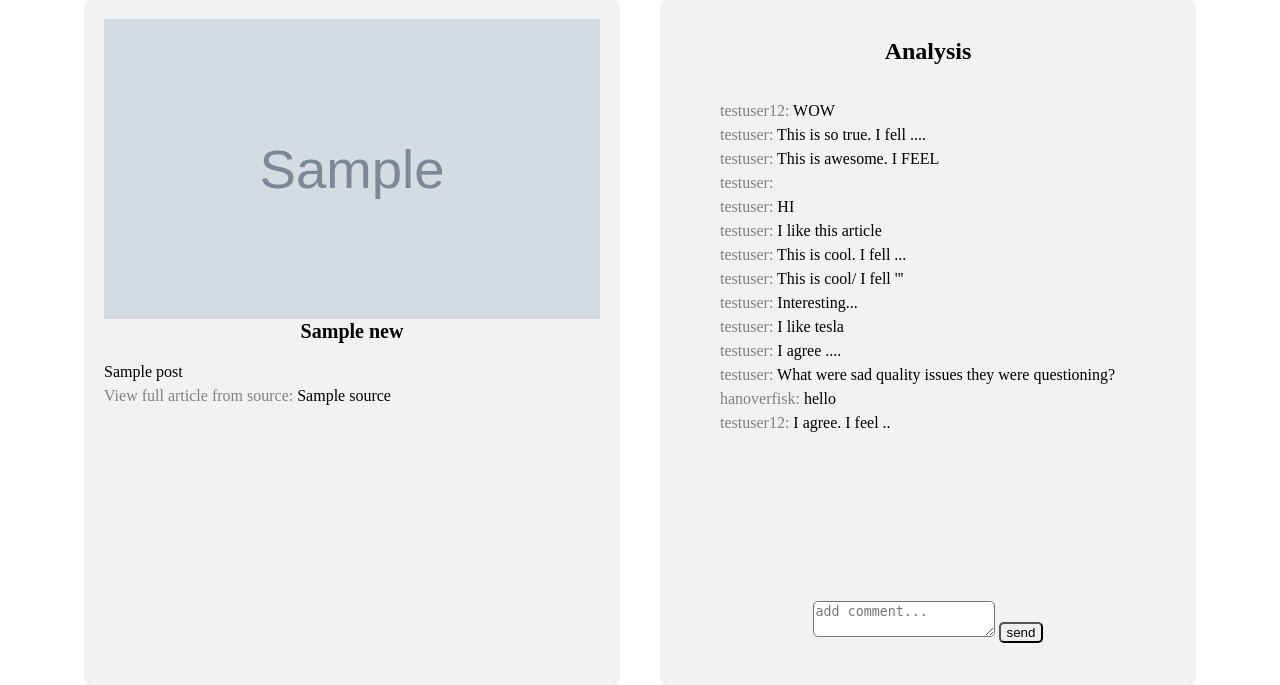
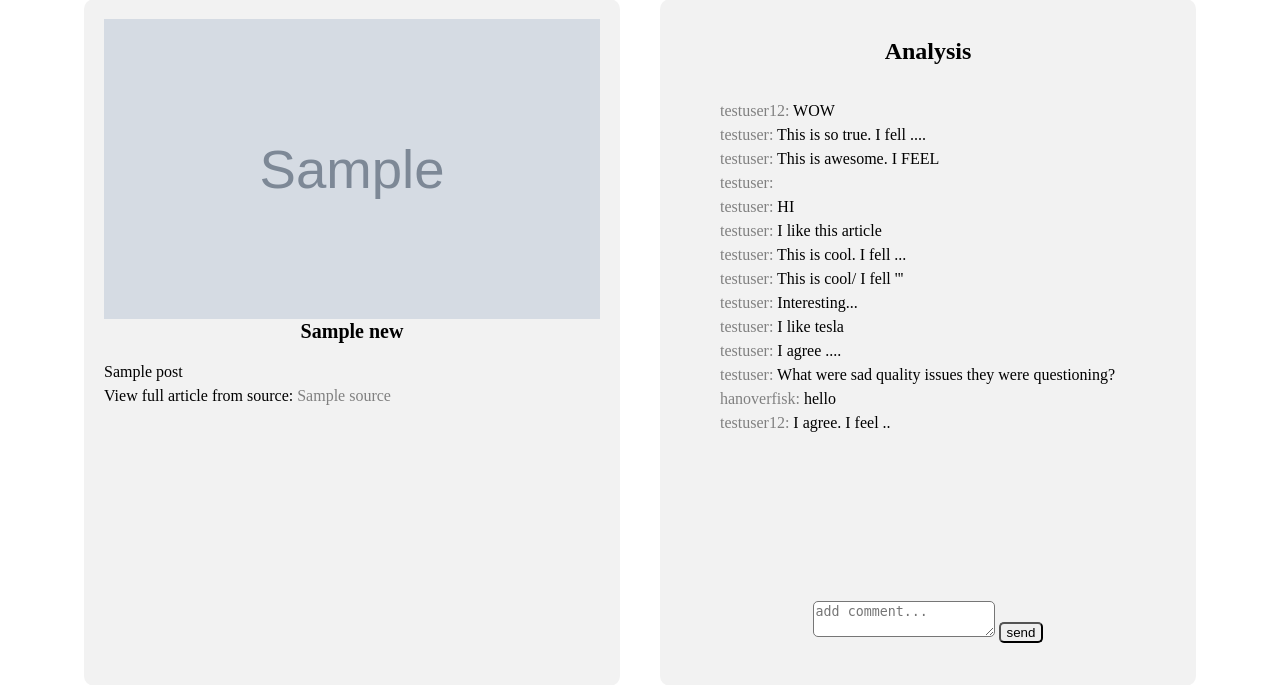
Before and after one commit to macvincent/NewsRoom, a Django app: template blog/templates/static/chatroom.html in a window 1280 px wide. Shown: the part 94-779 px from the top of the page. Run offline with Django 3.2, Linux system fonts and the light colour scheme; data comes from the database, SQL or seed files in the repository; both versions use the stored data as it was after the commit; the template is opened without the code that fills it: values that come from a table or form of the project are taken from there, most other values are stand-ins (such as "Sample title", 1, 10 or a date in 2020); grey boxes marked "Sample" are stand-in pictures.

Commit message:
feat: Update css

```diff
--- a/blog/static/css/blog.css
+++ b/blog/static/css/blog.css
@@ -52,7 +52,9 @@ a{
     text-decoration: none;
     color: black;
 }
+.comment{
+    color: grey;
+}
 .blogText{
-    color: grey;
     padding: 5px;
 }
--- a/blog/templates/static/chatroom.html
+++ b/blog/templates/static/chatroom.html
@@ -29,7 +29,7 @@
                     <p>
                         {{news.post}}
                         <br>
-                        <span class="name">View full article from source: <a href="{{news.url}}">{{news.source}}</a></span>
+                        <span >View full article from source: <a class="name" href="{{news.url}}">{{news.source}}</a></span>
                     </p>
                 </div>
                 <div class="comment">
```
Also changed, not shown: db.sqlite3.
